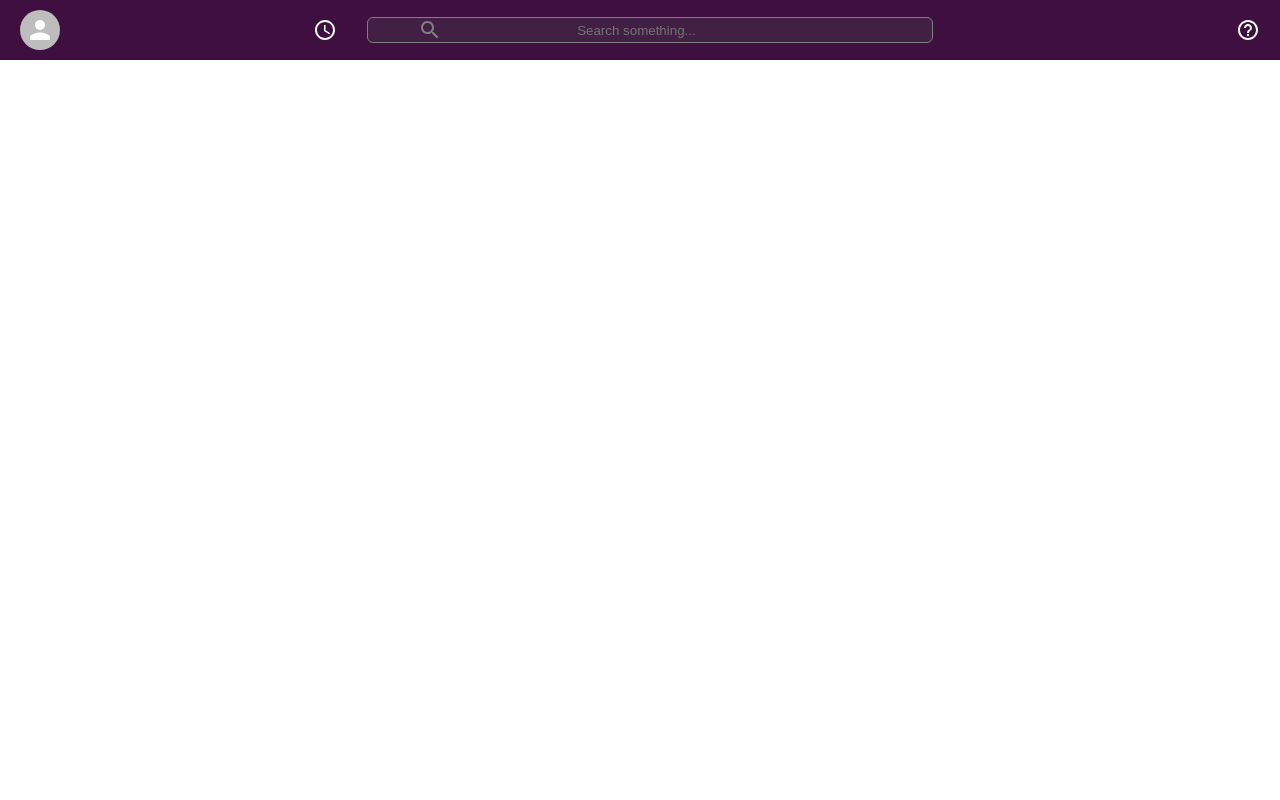
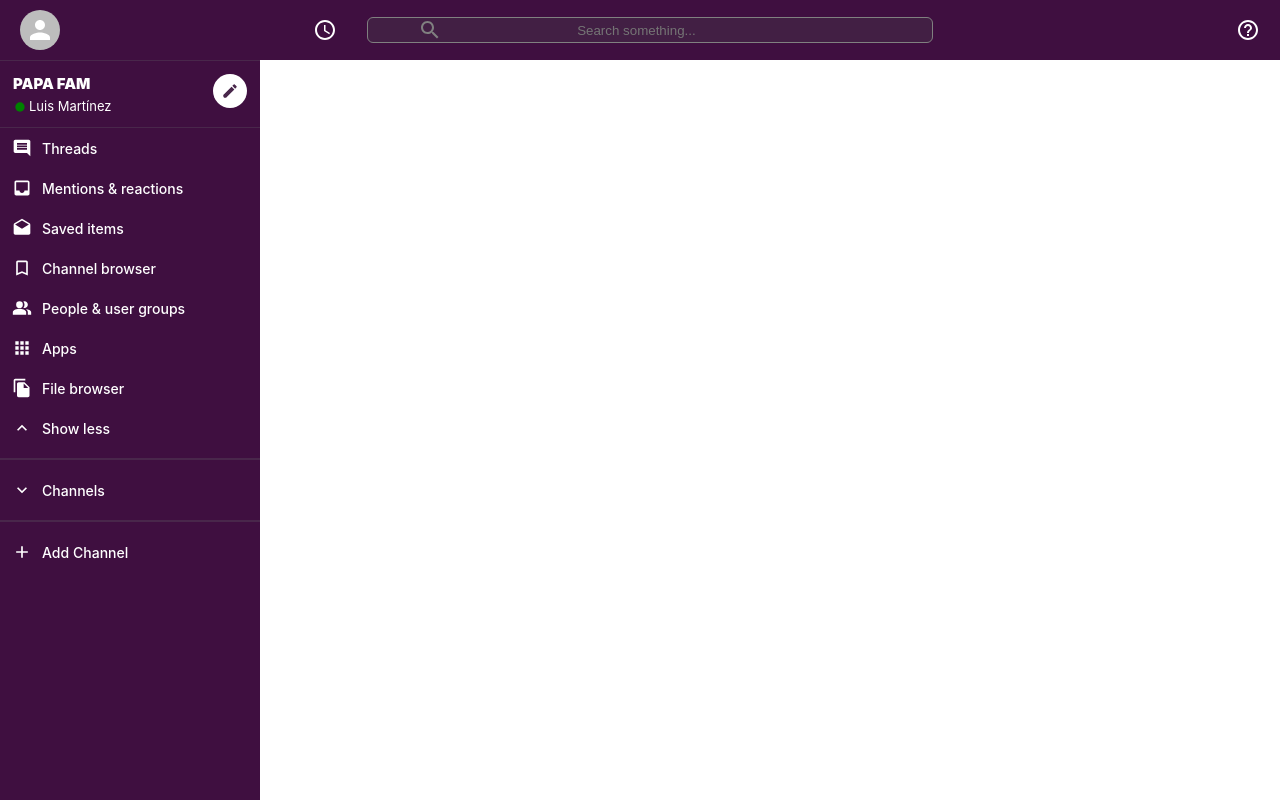
Before and after one commit to Luigi594/slack-clone, a React (Create React App) app: page / in a window 1280 px wide. Built offline with nearby package versions, Linux system fonts and the light colour scheme.

Commit message:
Creating the sidebar

```diff
--- a/package.json
+++ b/package.json
@@ -12,6 +12,7 @@
     "@testing-library/jest-dom": "^5.16.4",
     "@testing-library/react": "^13.2.0",
     "@testing-library/user-event": "^14.2.0",
+    "firebase": "^9.8.1",
     "react": "^18.1.0",
     "react-dom": "^18.1.0",
     "react-redux": "^8.0.1",
--- a/src/App.js
+++ b/src/App.js
@@ -2,15 +2,29 @@ import React from 'react';
 import './App.css';
 import { Routes, Route } from "react-router-dom";
 import Header from "./components/Header";
+import Sidebar from "./components/Sidebar";
+import styled from 'styled-components';
 
 function App() {
   return (
     <div className="App">
-      <Routes>
-        <Route path="/" element={<Header />} />
-      </Routes>
+      <Header />
+
+      <AppBody>
+
+        <Sidebar />
+        <Routes>
+          {/* <Route path="/" element={<Chat />} /> */}
+        </Routes>
+      </AppBody>
     </div>
   );
 }
 
 export default App;
+
+const AppBody = styled.div`
+
+  display: flex;
+  height: 100vh;
+`;
--- /dev/null
+++ b/src/components/Sidebar.js
@@ -0,0 +1,110 @@
+import React from 'react';
+import styled from 'styled-components';
+import FiberManualRecordIcon from '@mui/icons-material/FiberManualRecord';
+import CreateIcon from '@mui/icons-material/Create';
+import SidebarOptions from "./SidebarOptions";
+import InsertCommentIcon from '@mui/icons-material/InsertComment';
+import InboxIcon from '@mui/icons-material/Inbox';
+import DraftsIcon from '@mui/icons-material/Drafts';
+import BookmarkBorderIcon from '@mui/icons-material/BookmarkBorder';
+import PeopleAltIcon from '@mui/icons-material/PeopleAlt';
+import AppsIcon from '@mui/icons-material/Apps';
+import FileCopyIcon from '@mui/icons-material/FileCopy';
+import ExpandLessIcon from '@mui/icons-material/ExpandLess';
+import ExpandMoreIcon from '@mui/icons-material/ExpandMore';
+import AddIcon from '@mui/icons-material/Add';
+
+function Sidebar() {
+  return (
+    <SidebarContainer>
+        <SidebarHeader>
+            <SidebarInfo>
+                <h2>PAPA FAM</h2>
+                <h3>
+                    <FiberManualRecordIcon />
+                    Luis Martínez
+                </h3>
+            </SidebarInfo>
+
+            <CreateIcon />
+        </SidebarHeader>
+
+        <SidebarOptions Icon={InsertCommentIcon} title="Threads" />
+        <SidebarOptions Icon={InboxIcon} title="Mentions & reactions"/>
+        <SidebarOptions Icon={DraftsIcon} title="Saved items"/>
+        <SidebarOptions Icon={BookmarkBorderIcon} title="Channel browser"/>
+        <SidebarOptions Icon={PeopleAltIcon} title="People & user groups"/>
+        <SidebarOptions Icon={AppsIcon} title="Apps"/>
+        <SidebarOptions Icon={FileCopyIcon} title="File browser"/>
+        <SidebarOptions Icon={ExpandLessIcon} title="Show less"/>
+        <hr />
+        <SidebarOptions Icon={ExpandMoreIcon} title="Channels"/>
+        <hr />
+        <SidebarOptions Icon={AddIcon} addChannelOption title="Add Channel"/>
+
+    </SidebarContainer>
+  )
+}
+
+export default Sidebar;
+
+const SidebarContainer = styled.div`
+
+  background-color: var(--slack-color);
+  color: white;
+  flex: 0.3;
+  border-top: 1px solid #49274b;
+  max-width: 260px;
+  margin-top: 60px;
+
+  > hr{
+
+    margin-top: 10px;
+    margin-bottom: 10px;
+    border: 1px solid #49274b
+  }
+`;
+
+const SidebarHeader = styled.div`
+
+  display: flex;
+  border-bottom: 1px solid #49274b;
+  padding: 13px;
+
+  > .MuiSvgIcon-root{
+
+    padding: 8px;
+    color: #49274b;
+    font-size: 18px;
+    background-color: white;
+    border-radius: 999px;
+  }
+`;
+
+const SidebarInfo = styled.div`
+
+  flex: 1;
+
+  > h2{
+
+    font-size: 15px;
+    font-weight: 900;
+    margin-bottom: 5px
+  }
+
+  > h3{
+
+    display: flex;
+    font-size: 13px;
+    font-weight: 400;
+    align-items: center;
+  }
+
+  > h3 > .MuiSvgIcon-root{
+
+    font-size: 14px;
+    margin-top: 1px;
+    margin-right: 2px;
+    color: green;
+  }
+`;
--- /dev/null
+++ b/src/components/SidebarOptions.js
@@ -0,0 +1,69 @@
+import React from 'react';
+import styled from 'styled-components';
+
+function SidebarOptions({ Icon, title, addChannelOption }) {
+
+  // add the new channel
+  const addChannel = () => {
+
+  }
+
+  // open the current channel
+  const selectChannel = () => {
+
+  }
+
+  return (
+
+    /** to add a new channel we pass another prop called:
+    addChannelOption, then we verify if we really passed that prop,
+    if it's yes, then we'll see a prompt asking us to put the name
+    of the channel we want, if it's not then we'll see the channel
+    itself, like already created
+    */
+    <SidebarOptionContainer onClick={ addChannelOption ? addChannel : selectChannel}>
+
+        {/** if I passed an Icon then render it
+         *
+         * in the other line, if I passed an Icon render
+         * the h3 otherwise render an span
+        */}
+
+        {Icon && <Icon fontSize="small" style={{ padding: 10 }}/>}
+        {Icon ? (
+            <h3>{title}</h3>
+        ) : (
+            <SidebarOptionChannel>
+                <span>#</span> {title}
+            </SidebarOptionChannel>
+        )}
+    </SidebarOptionContainer>
+  )
+}
+
+export default SidebarOptions;
+
+const SidebarOptionContainer = styled.div`
+
+    display: flex;
+    font-size: 12px;
+    align-items: center;
+    padding-left: 2px;
+    cursor: pointer;
+
+    :hover{
+
+        opacity: 0.9;
+        background-color: #340e36;
+    }
+
+    > h3{
+        font-weight: 500;
+    }
+
+    > h3 > span{
+        padding: 15px;
+    }
+`;
+
+const SidebarOptionChannel = styled.div``;
```
Also changed, not shown: src/Home.js (deleted, +0 -11 lines), src/firebase.js (added, +19 -0 lines), 2 other files (tests, documents, lock files or other folders).
